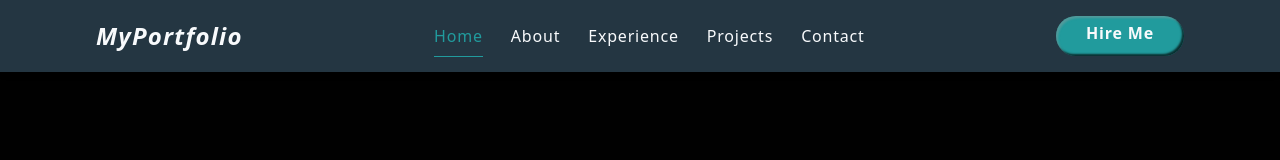
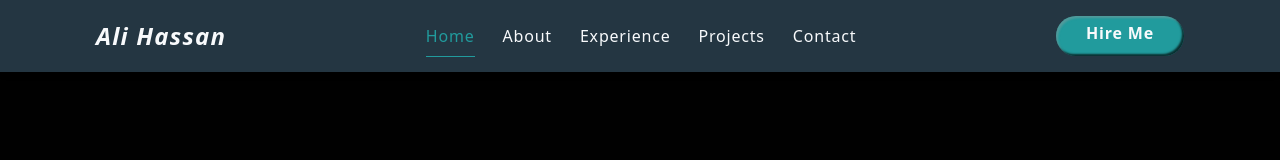
Before and after one commit to hassanawan2211/ali-hassan-portfolio, a React (Vite) app: page / in a window 1280 px wide. Shown: the top 160 px of the page. Built offline with nearby package versions, Linux system fonts and the light colour scheme.

Commit message:
update footer and nav section

```diff
--- a/src/components/Footer.tsx
+++ b/src/components/Footer.tsx
@@ -22,7 +22,7 @@ const Footer: React.FC = () => {
           <div className="col-span-12 md:col-span-5">
             <div className="text-2xl font-bold text-lightWhite italic">
               <a className="tracking-wider" href="#home">
-                MyPortfolio
+                Ali Hassan
               </a>
             </div>
             <p className="mt-4 text-gray-400 text-md">
--- a/src/components/Header.tsx
+++ b/src/components/Header.tsx
@@ -29,7 +29,7 @@ const Header: React.FC = () => {
         {/* Logo */}
         <div className="text-2xl font-bold text-lightWhite italic">
           <a className="tracking-wider" href="#home">
-            MyPortfolio
+            Ali Hassan
           </a>
         </div>
 
```
